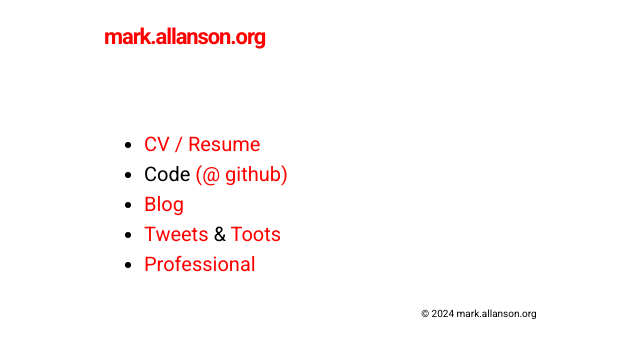
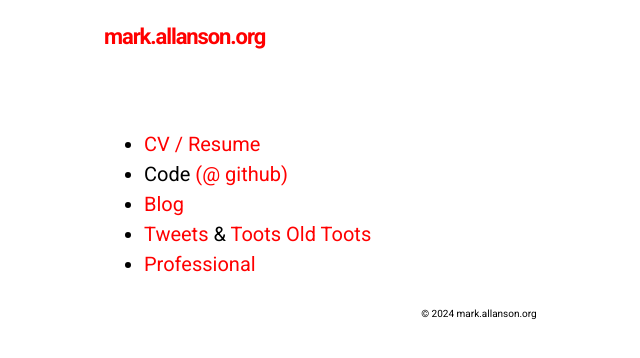
Before and after one commit to markallanson/personal_website, a Jekyll site: the page built from index.md, in a window 1280 px wide. Shown: the top 358 px of the page, without its empty margins (161-801 px from the left). Built offline with Jekyll 4.4.1, drawn with Linux system fonts in a browser that asks for light colours.

Commit message:
Update index.md

```diff
--- a/index.md
+++ b/index.md
@@ -8,5 +8,5 @@ guid: index
 * [CV / Resume](https://cv.mark.allanson.org)
 * Code [(@ github)](http://github.com/markallanson)
 * [Blog](/blog)
-* [Tweets](http://twitter.com/markallanson) & <a rel="me" href="https://hachyderm.io/@markallanson">Toots</a>  <a rel="me" href="https://mastodon.org.uk/@markallanson" style="display:none">Toots</a>
+* [Tweets](http://twitter.com/markallanson) & <a rel="me" href="https://hachyderm.io/@markallanson">Toots</a>  <a rel="me" href="https://mastodon.org.uk/@markallanson">Old Toots</a>
 * [Professional](http://uk.linkedin.com/in/markallanson)
```
